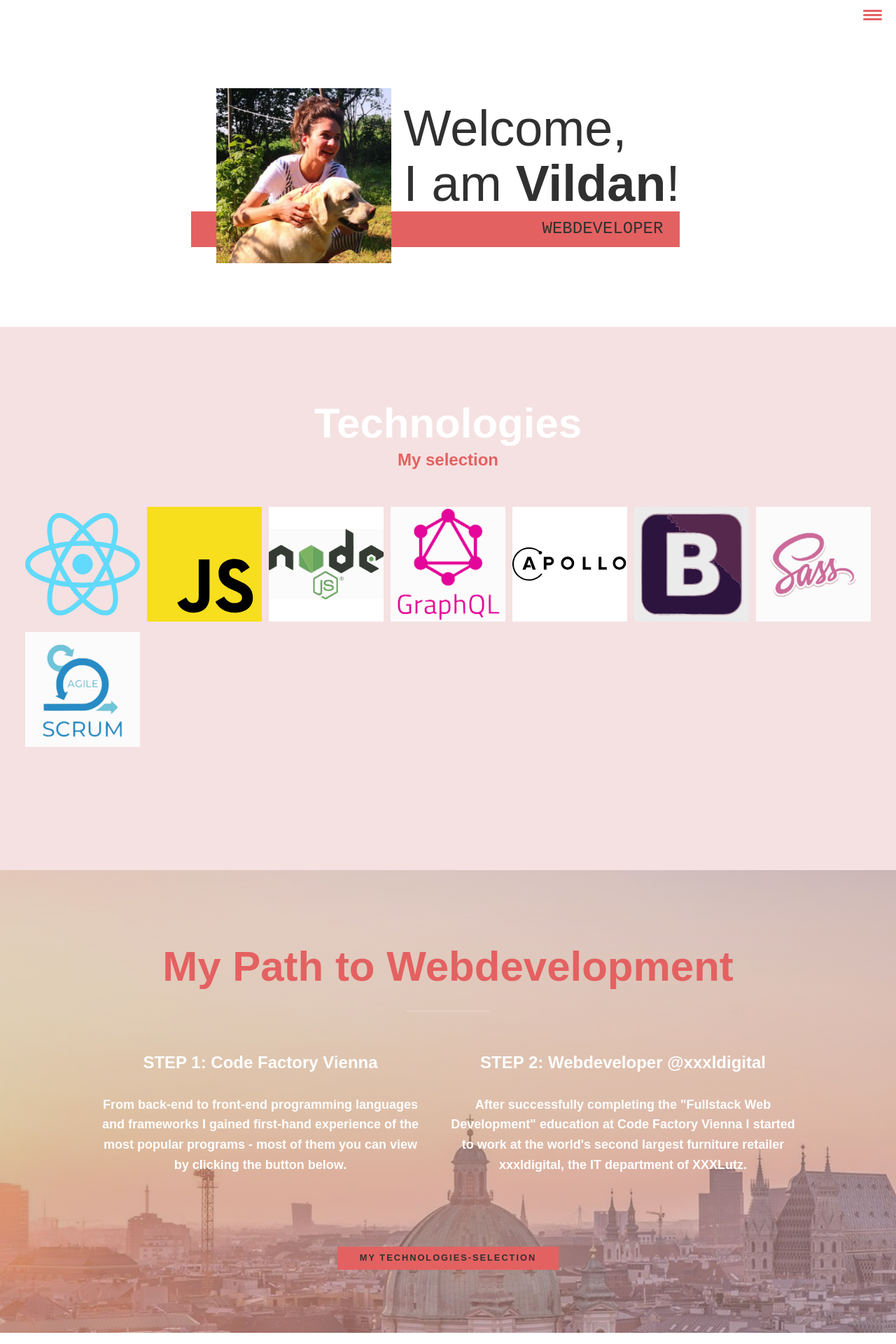
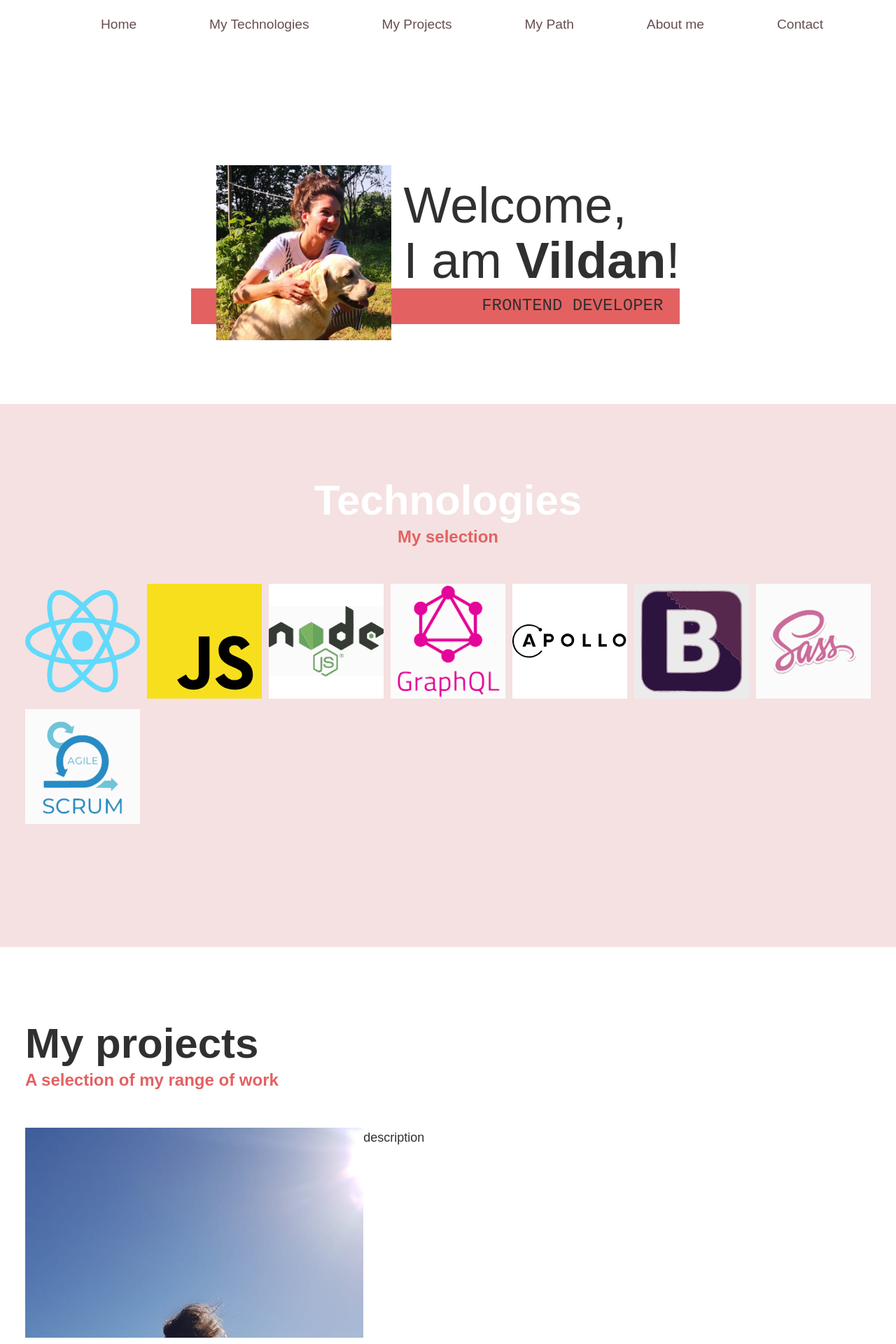
Before and after one commit to vildanguenay/vildanguenay.github.io, a React (Create React App) app: page / in a window 1280 px wide. Shown: the top 1920 px of the page at 70% size. Built offline with nearby package versions, Linux system fonts and the light colour scheme.

Commit message:
add thumbnail

```diff
--- a/public/index.html
+++ b/public/index.html
@@ -8,6 +8,11 @@
     <meta
       name="description"
       content="Web site created using create-react-app"
+    />
+    <meta
+      name="image"
+      property="og:image"
+      content="https://cdn.jsdelivr.net/gh/vildanguenay/netflix-clone/images/netflix.png"
     />
     <link rel="apple-touch-icon" href="%PUBLIC_URL%/logo192.png" />
     <!--
--- a/src/App.css
+++ b/src/App.css
@@ -9,8 +9,8 @@
 /* Custom Properties, update these for your own design */
 
 :root {
-  --ff-primary: "Source Sans Pro", sans-serif;
-  --ff-secondary: "Source Code Pro", monospace;
+  --ff-primary: 'Source Sans Pro', sans-serif;
+  --ff-secondary: 'Source Code Pro', monospace;
 
   --fw-reg: 300;
   --fw-bold: 900;
@@ -230,7 +230,7 @@ header {
 
 .hamburger::before,
 .hamburger::after {
-  content: "";
+  content: '';
   position: absolute;
   left: 0;
   right: 0;
@@ -243,11 +243,41 @@ header {
   bottom: 6px;
 }
 
+@media (min-width: 1000px) {
+  header {
+    justify-content: normal;
+  }
+  header .upperHeader {
+    display: none;
+  }
+  .nav {
+    width: 100%;
+    padding-top: 20px;
+    transform: none;
+    transition: none;
+    right: unset;
+    z-index: unset;
+    bottom: unset;
+    color: #654e4e;
+    background: white;
+  }
+  .nav .navList {
+    width: 100%;
+    flex-direction: row;
+    height: unset;
+    margin: unset;
+  }
+  .navLink {
+    font-weight: unset;
+    font-size: 1.2rem;
+  }
+}
+
 /*  Intro section  */
-
+/*
 .intro {
   position: relative;
-}
+} */
 
 .introImg {
   box-shadow: var(--bs);
@@ -261,11 +291,11 @@ header {
   .intro {
     display: grid;
     width: min-content;
-    margin: 0 auto;
+    margin: 110px auto 0 auto;
     grid-column-gap: 1em;
     grid-template-areas:
-      "img title"
-      "img subtitle";
+      'img title'
+      'img subtitle';
     grid-template-columns: min-content max-content;
   }
 
@@ -273,7 +303,7 @@ header {
     grid-area: img;
     min-width: 250px;
     position: relative;
-    z-index: 2;
+    /* z-index: 2; */
   }
 
   .sectionSubtitleIntro {
@@ -284,16 +314,6 @@ header {
     position: relative;
     left: -1.5em;
     width: calc(100% + 1.5em);
-  }
-
-  .navOpen .nav {
-    transform: translateX(50%);
-  }
-}
-
-@media (min-width: 1000px) {
-  .navOpen .nav {
-    transform: translateX(75%);
   }
 }
 
@@ -317,7 +337,7 @@ header {
 }
 
 .sectionTitleServices::after {
-  content: "";
+  content: '';
   display: block;
   width: 2em;
   height: 1px;
@@ -364,9 +384,9 @@ header {
     grid-template-columns: 1fr 200px;
     grid-template-rows: 90px 70px auto;
     grid-template-areas:
-      "title img"
-      "subtitle img"
-      "text img";
+      'title img'
+      'subtitle img'
+      'text img';
     grid-column-gap: 2em;
   }
 
@@ -447,6 +467,34 @@ header {
   opacity: 0.5;
 }
 
+/* projects */
+
+.projects {
+  display: grid;
+  grid-template-columns: 40% 60%;
+  grid-auto-rows: 300px;
+}
+
+.projectItem {
+  background: var(--clr-light);
+  overflow: hidden;
+}
+
+.projectImg {
+  transition: transform 750ms cubic-bezier(0.5, 0, 0.5, 1), opacity 250ms linear;
+}
+
+.projectItem:focus {
+  position: relative;
+  z-index: 2;
+}
+
+.projectImg:hover,
+.projectItem:focus .projectImg {
+  transform: scale(1.2);
+  opacity: 0.5;
+}
+
 /* footer */
 
 .footer {
--- a/src/App.js
+++ b/src/App.js
@@ -1,16 +1,18 @@
-import React from "react";
-import Header from "./components/Header/Header.js";
-import MyServices from "./components/MyServices/MyServices";
-import About from "./components/About/About";
-import Work from "./components/Work/Work";
-import Footer from "./components/Footer/Footer";
-import "./App.css";
+import React from 'react';
+import Header from './components/Header/Header.js';
+import MyServices from './components/MyServices/MyServices';
+import Projects from './components/Projects/Projects';
+import About from './components/About/About';
+import Work from './components/Work/Work';
+import Footer from './components/Footer/Footer';
+import './App.css';
 
 function App() {
   return (
     <div className="App">
       <Header />
       <Work />
+      <Projects />
       <MyServices />
       <About />
       <Footer />
--- a/src/components/Header/Header.js
+++ b/src/components/Header/Header.js
@@ -33,6 +33,11 @@ function Header() {
               </a>
             </li>
             <li class="navItem">
+              <a href="#projects" class="navLink" onClick={handleHamburger}>
+                My Projects
+              </a>
+            </li>
+            <li class="navItem">
               <a href="#services" class="navLink" onClick={handleHamburger}>
                 My Path
               </a>
@@ -60,7 +65,7 @@ function Header() {
             I am <strong>Vildan</strong>!
           </div>
         </h1>
-        <p class="sectionSubtitle sectionSubtitleIntro">WEBDEVELOPER</p>
+        <p class="sectionSubtitle sectionSubtitleIntro">FRONTEND DEVELOPER</p>
         <img src={Vildan} alt="" class="introImg" />
       </section>
     </>
--- /dev/null
+++ b/src/components/Projects/Projects.js
@@ -0,0 +1,27 @@
+import React from 'react';
+import Project from '../../img/danube.jpg';
+
+function Projects() {
+  return (
+    <>
+      <section class="my-work" id="work">
+        <h2 class="sectionTitle sectionTitleWork">My projects</h2>
+        <p class="sectionSubtitle sectionSubtitleWork">
+          A selection of my range of work
+        </p>
+
+        <div class="projects">
+          <a
+            href="https://vildanguenay.github.io/netflix-clone/"
+            class="projectItem"
+          >
+            <img src={Project} alt="" class="projectImg" />
+          </a>
+          <div class="projectItem">description</div>
+        </div>
+      </section>
+    </>
+  );
+}
+
+export default Projects;
--- /dev/null
+++ b/src/components/Projects/index.js
@@ -0,0 +1 @@
+export { default } from 'components/Projects/Projects.js';
```
Also changed, not shown: public/website.png (added), 1 other file (tests, documents, lock files or other folders).
